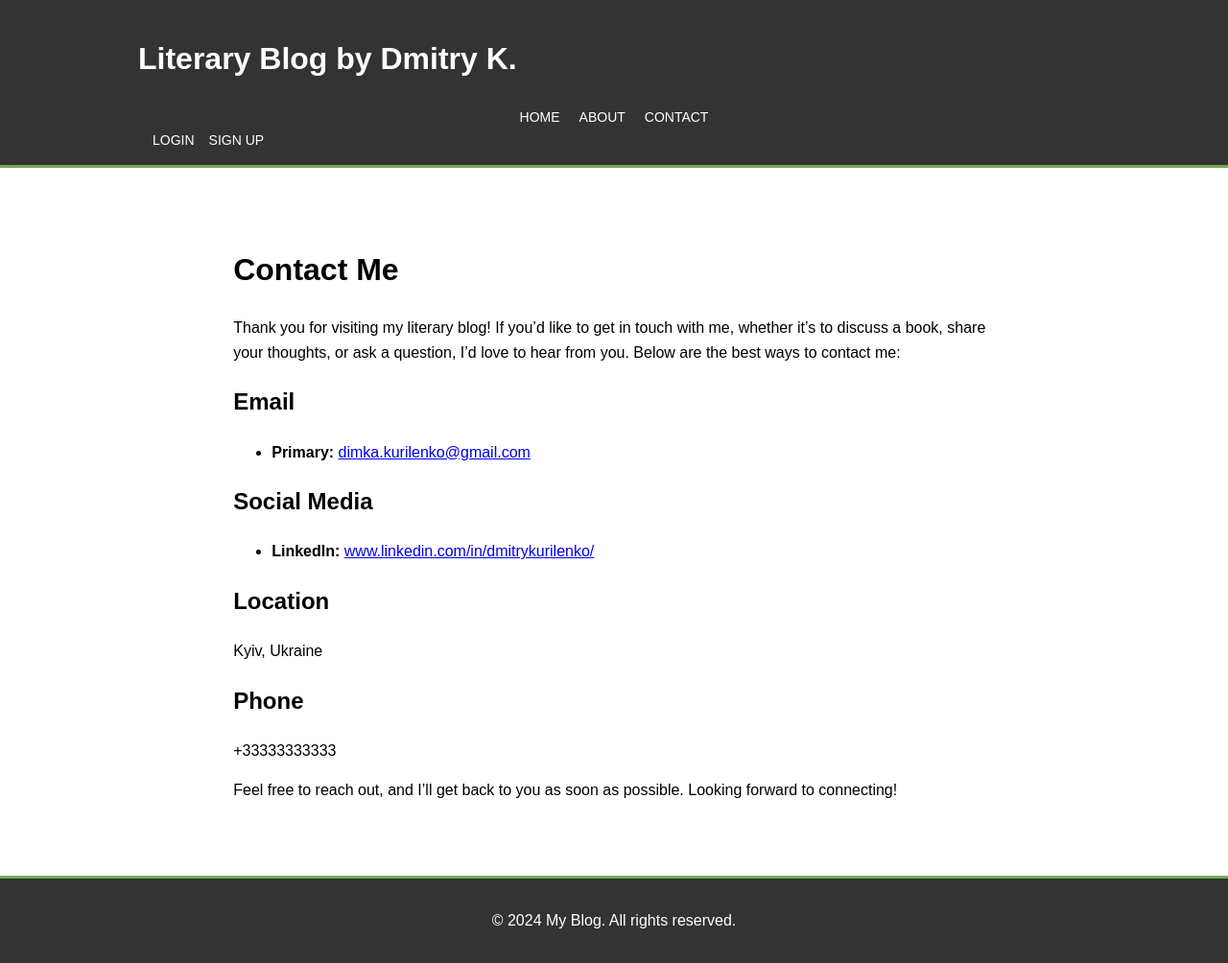
After one commit to DonPomidon/LiteraryBlog, a Django app: page /blog/contacts/ in a window 1280 px wide. The commit adds this page. Shown: the whole page at 96% size. Run offline with Django 5.2, Linux system fonts and the light colour scheme.

Commit message:
Added login and register(have some issue), new model for User, added new templates for login, register adn logout, about and contact templates are done

```diff
--- a/blog/static/blog/css/styles.css
+++ b/blog/static/blog/css/styles.css
@@ -7,30 +7,22 @@ html, body {
     background-color: #f4f4f4;
 }
 
-.wrapper {
-    display: flex;
-    flex-direction: column;
-    min-height: 100vh;
-}
-
 header {
     background: #333;
     color: #fff;
-    padding: 15px 20px; /* Уменьшен padding для тонкого хедера */
-    text-align: center;
+    padding: 15px 20px;
+    display: flex;
+    align-items: center;
+    justify-content: space-between;
     border-bottom: #77ab59 3px solid;
 }
 
 header #branding {
-    float: left;
+    flex: 1;
 }
 
 header #branding h1 {
     margin: 0;
-}
-
-header nav {
-    margin-top: 5px; /* Уменьшен отступ */
 }
 
 header nav ul {
@@ -57,6 +49,23 @@ header .highlight, header .current a {
     font-weight: bold;
 }
 
+.auth-links {
+    display: flex;
+    align-items: center;
+}
+
+.auth-links a {
+    color: #fff;
+    text-decoration: none;
+    margin-left: 15px;
+    font-size: 14px;
+    text-transform: uppercase;
+}
+
+.auth-links a:hover {
+    color: #77ab59;
+}
+
 .blog_header {
     color: white;
     text-decoration: none;
@@ -77,36 +86,6 @@ header .highlight, header .current a {
     overflow-y: auto;
 }
 
-.book-list li {
-    list-style: none;
-    padding: 20px;
-    border-bottom: 1px #ccc solid;
-}
-
-.book-detail {
-    margin-bottom: 30px;
-}
-
-.pagination {
-    margin-top: 20px;
-    text-align: center;
-}
-
-.pagination a {
-    display: inline-block;
-    padding: 10px 20px;
-    margin: 0 5px;
-    background: #333;
-    color: #fff;
-    text-decoration: none;
-}
-
-.pagination .current {
-    font-weight: bold;
-    background: #77ab59;
-    padding: 10px 20px;
-}
-
 footer {
     background: #333;
     color: #fff;
--- a/blog/templates/blog/base.html
+++ b/blog/templates/blog/base.html
@@ -10,14 +10,23 @@
 <body>
     <header>
         <div class="container">
-            <h1><a class="blog_header" href="{% url 'blog:book_list' %}">Literary Blog by Admin</a></h1>
+            <h1><a class="blog_header" href="{% url 'blog:book_list' %}">Literary Blog by Dmitry K.</a></h1>
             <nav>
                 <ul>
                     <li><a href="{% url 'blog:book_list' %}">Home</a></li>
-                    <li><a href="#">About</a></li>
-                    <li><a href="#">Contact</a></li>
+                    <li><a href="{% url 'blog:blog_about' %}">About</a></li>
+                    <li><a href="{% url 'blog:blog_contacts' %}">Contact</a></li>
                 </ul>
             </nav>
+            <div class="auth-links">
+                {% if user.is_authenticated %}
+                    <div>Welcome, {{ user.username }}</div>
+                    <a href="{% url 'blog:logout' %}">Logout</a>
+                {% else %}
+                    <a href="{% url 'blog:login' %}">Login</a>
+                    <a href="{% url 'blog:register' %}">Sign Up</a>
+                {% endif %}
+            </div>
         </div>
     </header>
 
--- /dev/null
+++ b/blog/templates/blog/books/contacts.html
@@ -0,0 +1,31 @@
+{% extends 'blog/base.html' %}
+
+{% block title %}Contacts{% endblock %}
+
+{% block content %}
+    <div class="container">
+        <h1>Contact Me</h1>
+
+        <p>Thank you for visiting my literary blog! If you’d like to get in touch with me, whether it’s to discuss a book, share your thoughts, or ask a question, I’d love to hear from you. Below are the best ways to contact me:</p>
+
+        <div class="contact-info">
+            <h2>Email</h2>
+            <ul>
+                <li><strong>Primary:</strong> <a href="mailto:dimka.kurilenko@gmail.com">dimka.kurilenko@gmail.com</a></li>
+            </ul>
+
+            <h2>Social Media</h2>
+            <ul>
+                <li><strong>LinkedIn:</strong> <a href="https://www.linkedin.com/in/dmitrykurilenko/" target="_blank">www.linkedin.com/in/dmitrykurilenko/</a></li>
+            </ul>
+
+            <h2>Location</h2>
+            <p>Kyiv, Ukraine</p>
+
+            <h2>Phone</h2>
+            <p>+33333333333</p>
+        </div>
+
+        <p>Feel free to reach out, and I’ll get back to you as soon as possible. Looking forward to connecting!</p>
+    </div>
+{% endblock %}
--- /dev/null
+++ b/blog/templates/blog/books/logout.html
@@ -0,0 +1 @@
+{% extends 'blog/base.html' %}
--- a/blog/urls.py
+++ b/blog/urls.py
@@ -9,4 +9,9 @@ urlpatterns = [
     path('', views.book_list, name='book_list'),
     path('<int:year>/<int:month>/<int:day>/<slug:slug>/', views.book_detail, name='book_detail'),
     path('<int:book_id>/review/', views.book_review, name='book_review'),
+    path('about/', views.blog_about, name='blog_about'),
+    path('contacts/', views.blog_contacts, name='blog_contacts'),
+    path('login/', views.login_user, name='login'),
+    path('register/', views.register_user, name='register'),
+    path('logout/', views.logout_user, name='logout'),
 ]
--- a/blog/views.py
+++ b/blog/views.py
@@ -1,8 +1,55 @@
-from django.shortcuts import render, get_object_or_404
+from django.shortcuts import render, get_object_or_404, redirect
 from .models import Book, Review
 from django.core.paginator import Paginator, EmptyPage, PageNotAnInteger
-from .forms import ReviewForm
+from .forms import ReviewForm, CreateCustomUser, LoginCustomUser
+from django.contrib.auth import login, logout as auth_logout
+from django.contrib.auth.decorators import login_required
 from django.views.decorators.http import require_POST
+
+
+def login_user(request):
+    if request.method == 'POST':
+        form = LoginCustomUser(request, data=request.POST)
+        if form.is_valid():
+            user = form.get_user()
+            if user is not None:
+                login(request, user)
+                return redirect('blog:book_list')
+            else:
+                form.add_error(None, 'Username or password is invalid, try again!')
+    else:
+        form = LoginCustomUser()
+
+        return render(request, 'blog/books/login.html',
+                                    {'form': form})
+
+
+def register_user(request):
+    if request.method == 'POST':
+        form = CreateCustomUser(request.POST)
+        if form.is_valid():
+            form.save()
+            return redirect('blog:book_list')
+        else:
+            form.add_error(None, 'Wrong data, try again!')
+    else:
+        form = CreateCustomUser
+
+    return render(request, 'blog/books/register.html',
+                                {'form': form})
+
+
+def logout_user(request):
+    auth_logout(request)
+    return redirect('blog:book_list')
+
+
+def blog_about(request):
+    return render(request, 'blog/books/about.html')
+
+
+def blog_contacts(request):
+    return render(request, 'blog/books/contacts.html')
 
 
 @require_POST
```
Also changed, not shown: blog/admin.py (+36 -1 lines), blog/forms.py (+32 -1 lines), blog/models.py (+35 -3 lines), blog/templates/blog/books/about.html (added, +25 -0 lines), blog/templates/blog/books/login.html (added, +20 -0 lines), blog/templates/blog/books/register.html (added, +11 -0 lines), blog/migrations/0002_customuser_alter_book_added_by_alter_review_user.py (added), blog/migrations/0003_alter_customuser_first_name_and_more.py (added), blog/migrations/0004_alter_customuser_username.py (added), db.sqlite3.
